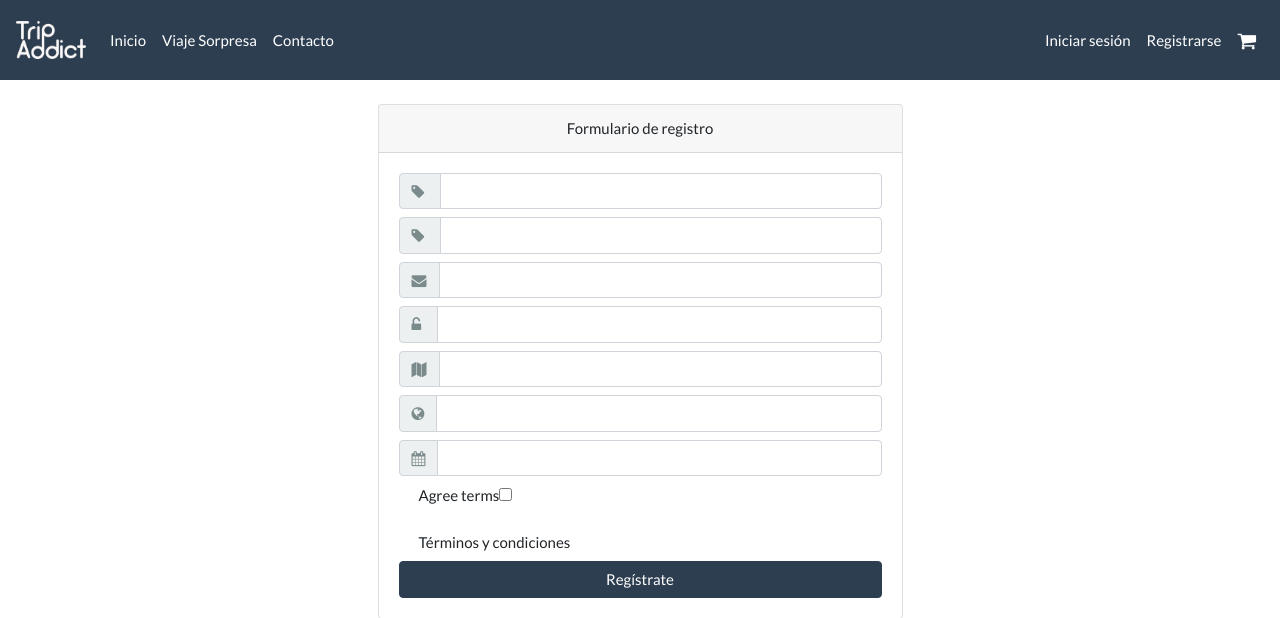
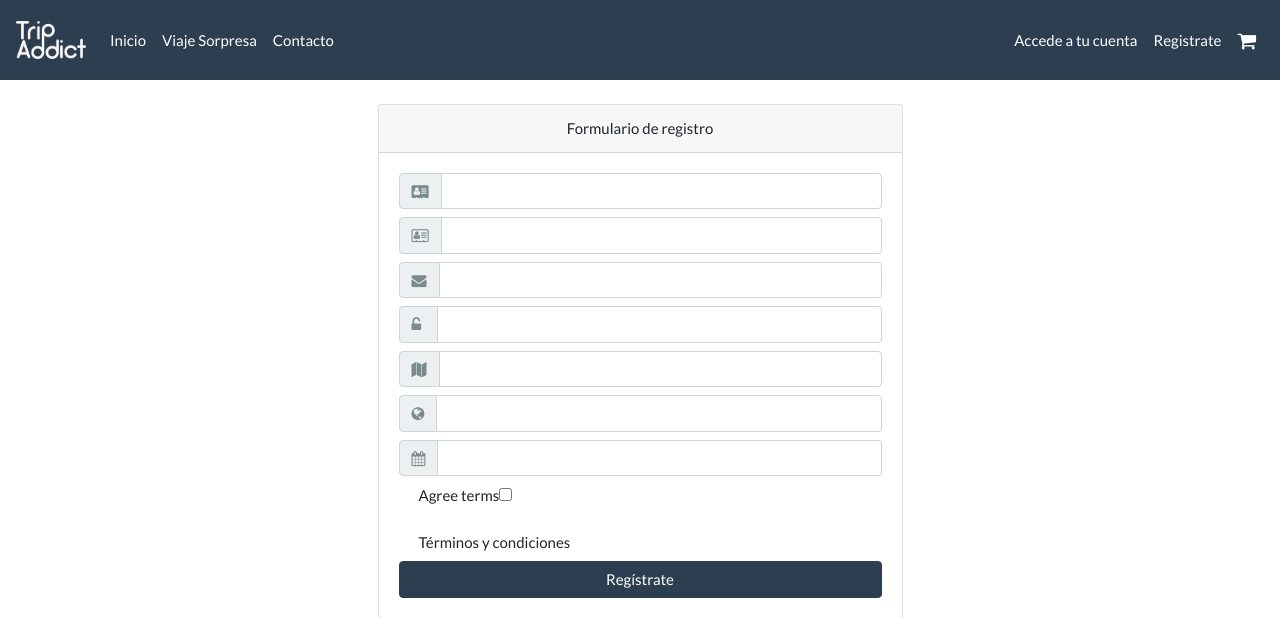
Before and after one commit to DanielGilBenedi/tripAddict, a Symfony app: template templates/registration/register.html.twig in a window 1280 px wide. Shown: the top 618 px of the page. Run offline with Twig, Linux system fonts and the light colour scheme; the template is opened without the code that fills it, so the values that code supplies are empty; form fields are guessed from the names that the template uses; some libraries are stand-ins or nearby versions.

Commit message:
pequeños cambios menu

```diff
--- a/templates/menu.html.twig
+++ b/templates/menu.html.twig
@@ -50,10 +50,10 @@
 
             <!-- SI NO HA INICIADO SESIÓN-->
             <li class="nav-item">
-              <a class="nav-link" href="/login">Iniciar sesión</a>
+              <a class="nav-link" href="/login">Accede a tu cuenta</a>
             </li>
             <li class="nav-item">
-              <a class="nav-link" href="/register">Registrarse</a>
+              <a class="nav-link" href="/register">Registrate</a>
             </li>
         {% endif %}
 
--- a/templates/registration/register.html.twig
+++ b/templates/registration/register.html.twig
@@ -14,7 +14,7 @@
                         {{ form_start(registrationForm) }}
                         <div class="input-group mb-2 ">
                             <div class="input-group-prepend ">
-                                <span class="input-group-text"><i class="fa fa-tag mr-1" aria-hidden="true"></i>
+                                <span class="input-group-text"><i class="fa fa-address-card " aria-hidden="true"></i>
                                 </span>
                             </div>
                             {{ form_widget(registrationForm.nombre) }}
@@ -23,7 +23,7 @@
                         </div>
                         <div class="input-group mb-2 ">
                             <div class="input-group-prepend ">
-                                <span class="input-group-text"><i class="fa fa-tag mr-1" aria-hidden="true"></i>
+                                <span class="input-group-text"><i class="fa fa-address-card-o " aria-hidden="true"></i>
                                 </span>
                             </div>
                             {{ form_widget(registrationForm.apellidos) }}
--- a/templates/security/login.html.twig
+++ b/templates/security/login.html.twig
@@ -32,7 +32,7 @@
 
     <div class="input-group mb-2 ">
         <div class="input-group-prepend ">
-            <span class="input-group-text"><i class="fa fa-key" aria-hidden="true"></i></span>
+            <span class="input-group-text"><i class="fa fa-unlock-alt mr-1" aria-hidden="true"></i></span>
         </div>
         <label for="inputPassword" class="sr-only">Password</label>
         <input type="password" name="password" id="inputPassword" class="form-control" placeholder="Contraseña" required>
```
